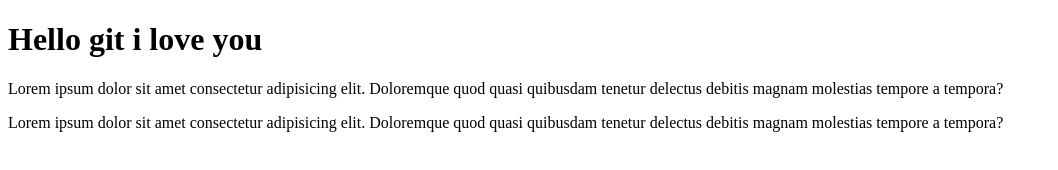
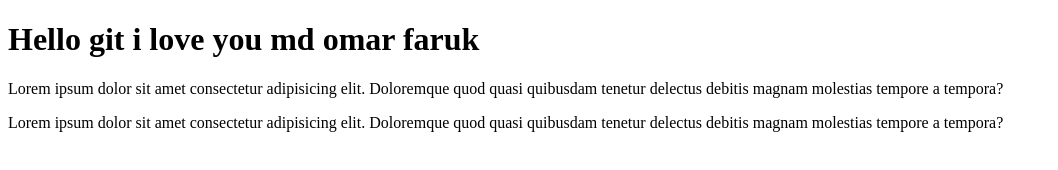
Before and after one commit to HafezFaruk/git-web, a plain HTML site: page index.html in a window 1280 px wide. Shown: the whole page, without its empty margins (0-1058 px from the left). Drawn offline with Linux system fonts and the light colour scheme.

Commit message:
add name

```diff
--- a/index.html
+++ b/index.html
@@ -8,7 +8,7 @@
 </head>
 <body>
 
-    <h1>Hello git i love you</h1>
+    <h1>Hello git i love you md omar faruk</h1>
 
     <p>Lorem ipsum dolor sit amet consectetur adipisicing elit. Doloremque quod quasi quibusdam tenetur delectus debitis magnam molestias tempore a tempora?</p>
     <p>Lorem ipsum dolor sit amet consectetur adipisicing elit. Doloremque quod quasi quibusdam tenetur delectus debitis magnam molestias tempore a tempora?</p>
```
